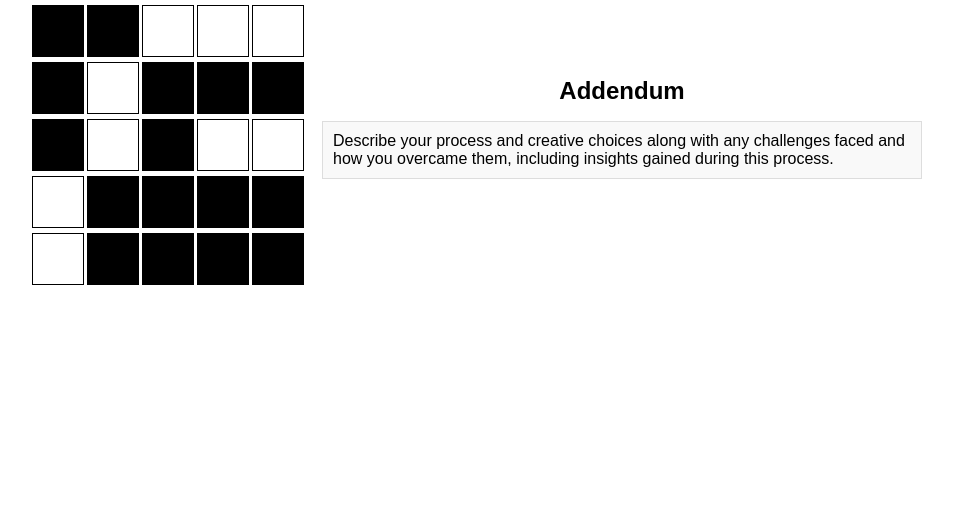
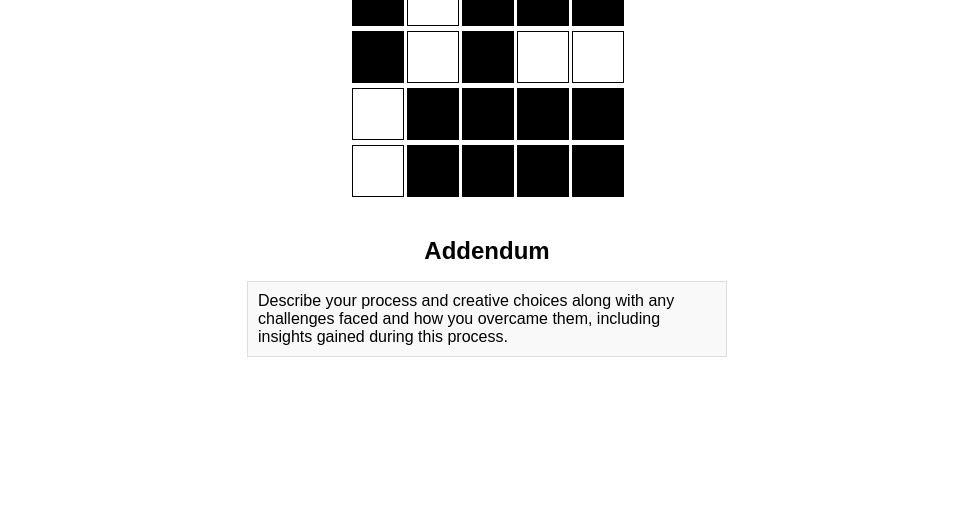
Before and after one commit to Ekinsley2002/FinalProject, a plain HTML site: page index.html in a window 1280 px wide. Shown: the part 294-800 px from the top of the page, without its empty margins (153-1106 px from the left). Drawn offline with Linux system fonts and the light colour scheme.

Commit message:
Update styles.css

```diff
--- a/styles.css
+++ b/styles.css
@@ -5,10 +5,12 @@ body, html {
   justify-content: center;
   align-items: center;
   font-family: Arial, sans-serif;
+  flex-direction: column; /* This ensures that children of body are laid out top-to-bottom */
 }
 
 .container {
   text-align: center;
+  margin-bottom: 20px; /* This adds some space between the game board and the addendum */
 }
 
 h1 {
@@ -33,19 +35,17 @@ h1 {
   background-color: black;
 }
 
-/* Existing styles... */
-
+/* Addendum styles */
 .addendum-container {
-  margin-top: 40px;
-  padding: 20px;
   width: 80%;
   max-width: 600px;
+  margin-top: 0;
   margin-left: auto;
   margin-right: auto;
+  text-align: center;
 }
 
 .addendum-container h2 {
-  text-align: center;
   margin-bottom: 15px;
 }
 
```
